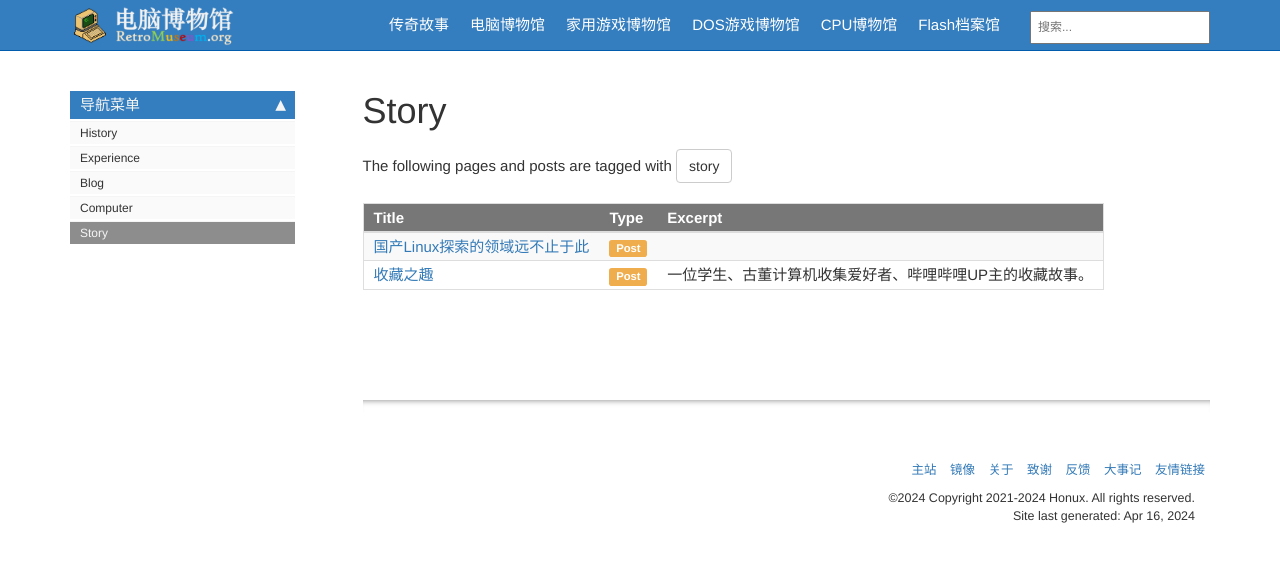
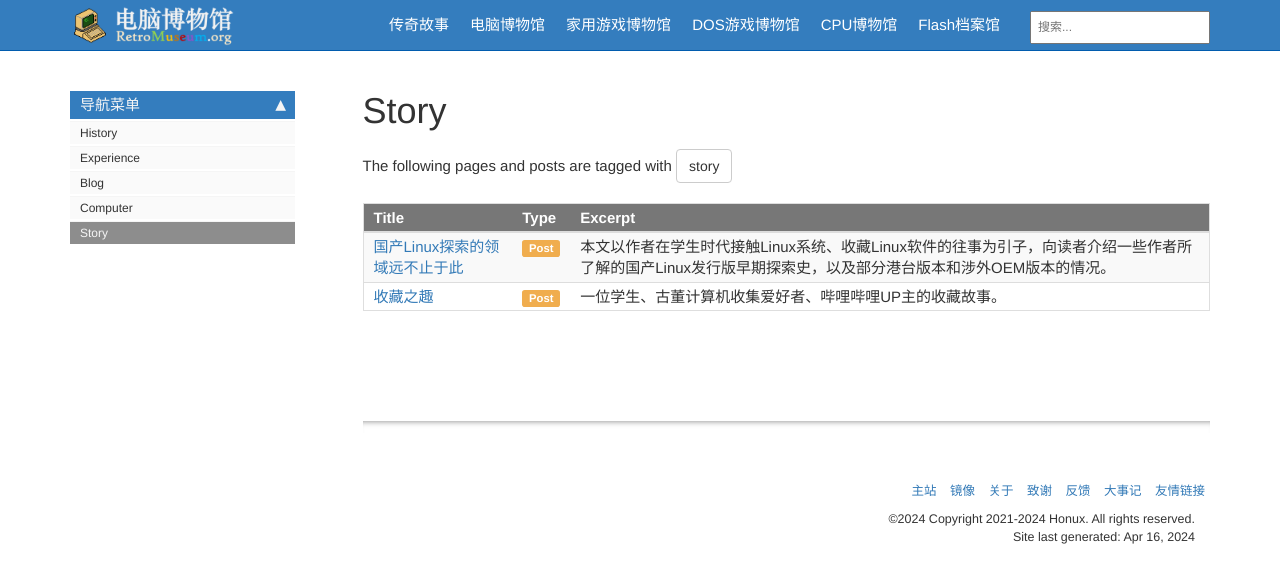
Before and after one commit to compumuseum/compumuseum.github.io, a Jekyll site: the page built from pages/tags/tag_story.md, in a window 1280 px wide. Shown: the top 583 px of the page. Built offline with Jekyll 4.4.1, drawn with Linux system fonts in a browser that asks for light colours.

Commit message:
Update 2024-04-16-exploration_history_of_domestic_linux_distribution.md

```diff
--- a/_posts/2024-04-16-exploration_history_of_domestic_linux_distribution.md
+++ b/_posts/2024-04-16-exploration_history_of_domestic_linux_distribution.md
@@ -4,7 +4,7 @@ categories: story
 permalink: exploration_history_of_domestic_linux_distribution.html
 tags: [story]
 hide_sidebar: true
-summary: ""
+summary: "本文以作者在学生时代接触Linux系统、收藏Linux软件的往事为引子，向读者介绍一些作者所了解的国产Linux发行版早期探索史，以及部分港台版本和涉外OEM版本的情况。"
 ---
 
 近年来，国产化战略成为中国信息技术行业的重要主题。操作系统作为通用的基础软件，更是国产化战略的重要一环。出于技术可控和生态兼容等因素，多数国产操作系统基于GNU/Linux[1]二次开发。提到当今主打政企和服务器市场的国产Linux发行版（如红旗、中标麒麟），行业内的读者对此应该比较熟知。不过，国产Linux探索的领域远不止于此。我作为一名80后计算机人、Linux爱好者，曾经长年关注这一主题。这里，我想以我在学生时代（1998～2014，中学～博士）接触Linux系统、收藏Linux软件的往事为引子，向读者介绍一些我所了解的国产Linux发行版早期探索史，以及部分港台版本和涉外OEM（代工生产，Original Equipment Manufacturer的简称）版本的情况。
@@ -15,13 +15,13 @@ summary: ""
 
 世纪之交时期的国产Linux发行版多数具有技术创业型团队背景。它们乘着“.com”的浪潮，大有初生牛犊不怕虎之势。这些版本面向个人桌面、服务器、嵌入式等市场四面出击，在解决中文处理等中国特色问题时各显神通。下面介绍这一时期的一些代表性产品。
 
-Xteam Linux号称是中国大陆首套中文Linux发行版，1.0版发布于1999年初，定位为桌面市场。在Linux生态软件的国际化（i18n）实现尚未成熟的年代，它采用了以源码级为主、外挂为辅的汉化方式。作为先驱产品，Xteam Linux 1.0版曾创下了4个月销售10万套的傲人业绩。其开发商北京冲浪平台公司可谓国内Linux领域的先行者，公司名称源于互联网早年流行的“网上冲浪”的说法。该公司曾在香港创业版上市，在亏损阴影下被收购转型。尽管如此，它当年主动向国人传播自由软件理念的行动仍功不可没。
+**Xteam Linux**号称是中国大陆首套中文Linux发行版，1.0版发布于1999年初，定位为桌面市场。在Linux生态软件的国际化（i18n）实现尚未成熟的年代，它采用了以源码级为主、外挂为辅的汉化方式。作为先驱产品，Xteam Linux 1.0版曾创下了4个月销售10万套的傲人业绩。其开发商北京冲浪平台公司可谓国内Linux领域的先行者，公司名称源于互联网早年流行的“网上冲浪”的说法。该公司曾在香港创业版上市，在亏损阴影下被收购转型。尽管如此，它当年主动向国人传播自由软件理念的行动仍功不可没。
 
 2000年初，冲浪平台公司推出了可在Windows上直接安装的Xteam Lindows，对标了同类英文产品WinLinux 2000。这是一次市场化的尝试，旨在满足那些想体验或学习Linux，又担心技术门槛或操作风险的用户。多年后的Ubuntu Wubi和Windows Subsystem for Linux[2]也在相似的方向上找到了合理的产品定位，这让我们对先行者肃然起敬。容易与Lindows混淆的是另一款名为Linxp、定位截然相反的发行版。它来自深圳雷音软件公司，特色是内置wine（一个在多种操作系统上运行Windows程序的兼容层），可以运行一些Windows应用软件。
 
-蓝点Linux（BluePoint Linux）则是几个年轻的创业者打造中文Linux系统的一段技术与资本传奇。1999年，蓝点Linux面市，主攻国产品牌电脑的操作系统OEM市场，一度成为最大的中文Linux供应商。在系统汉化的技术思路上，它打着具有争议的“内核中文化”旗号，曾经引发业界论战。但这并没有妨碍蓝点迅速在美国场外柜台交易系统（Over the Counter Bulletin Board，OTCBB）上市、一夜之间创造4亿美元市值的奇迹。然而，互联网泡沫和股灾很快将其打下神坛。蓝点团队后来转型做嵌入式系统，尽管风光不再，但其创业精神却值得纪念。
+**蓝点Linux（BluePoint Linux）**则是几个年轻的创业者打造中文Linux系统的一段技术与资本传奇。1999年，蓝点Linux面市，主攻国产品牌电脑的操作系统OEM市场，一度成为最大的中文Linux供应商。在系统汉化的技术思路上，它打着具有争议的“内核中文化”旗号，曾经引发业界论战。但这并没有妨碍蓝点迅速在美国场外柜台交易系统（Over the Counter Bulletin Board，OTCBB）上市、一夜之间创造4亿美元市值的奇迹。然而，互联网泡沫和股灾很快将其打下神坛。蓝点团队后来转型做嵌入式系统，尽管风光不再，但其创业精神却值得纪念。
 
-幸福Linux（Happy Linux）源于联想公司，它是当年国内大型IT厂商涉足Linux的代表。幸福Linux具有家用版、服务器版、嵌入式版等全线产品，并在联想的部分个人电脑 （PC）产品中预装。该发行版的重要特色是将联想在Windows平台的代表作——“幸福之家”移植到了Linux平台，其中包含不少自主研发或引进汉化的多媒体娱乐、教育、生活、办公类软件，足以看出联想当时对家用Linux市场的重视。可惜幸福Linux最终没有战胜强大的微软生态，联想的创造性贡献成为了中文Linux的一段史诗。
+**幸福Linux（Happy Linux）**源于联想公司，它是当年国内大型IT厂商涉足Linux的代表。幸福Linux具有家用版、服务器版、嵌入式版等全线产品，并在联想的部分个人电脑 （PC）产品中预装。该发行版的重要特色是将联想在Windows平台的代表作——“幸福之家”移植到了Linux平台，其中包含不少自主研发或引进汉化的多媒体娱乐、教育、生活、办公类软件，足以看出联想当时对家用Linux市场的重视。可惜幸福Linux最终没有战胜强大的微软生态，联想的创造性贡献成为了中文Linux的一段史诗。
 
 早期市面上除了完整的中文Linux发行版，也有适用于英文版的中文扩展包，包内一般含有汉化版软件、中文字体及外挂输入法。此类产品的代表是YOUR Linux外挂中文平台，它是由北京Linux俱乐部和腾图电子出版社于2000年共同发布的。北京Linux俱乐部是国内较早成立的民间Linux爱好者组织，对Linux在高校的推广发挥过积极作用。腾图以“Linux风暴”为名出版过多种Linux应用光盘，反映了那几年业界开拓Linux市场的小高潮。常见的中文扩展包还有沈阳玳娜软件公司的阳春白雪中文环境等。
 
@@ -43,19 +43,19 @@ Xteam Linux号称是中国大陆首套中文Linux发行版，1.0版发布于1999
 
 经历了大浪淘沙的开源行业，沉淀出几个经典的国产Linux发行版，也挥别了一些曾经的当红版本。863、核高基等专项也为国资背景发行版的壮大奠定了基石。与此同时，伴随着宽带互联网的普及，社区和个人发行版也遍地开花。接下来介绍这段时间的代表性产品。
 
-如果说红旗Linux（Red Flag Linux）是国产系统软件的一面旗帜，恐怕无人反对。该发行版源于中科院软件所，自2000年起采用公司化运作。红旗Linux受体制的护佑成长壮大，在科研、政府采购和国产化项目中颇有成就，也曾受惠于个人电脑OEM市场的政策福利。依托于学术界背景，它对Linux开源社区确有实质性的贡献。尽管原中科红旗公司在2014年因经营困难被清算后又被收购，继而在2019年由新成立的民营运营主体接手，然而万幸的是，红旗品牌和产品一直被保留且有所发展，延续了中国Linux用户的情怀。
+如果说**红旗Linux（Red Flag Linux）**是国产系统软件的一面旗帜，恐怕无人反对。该发行版源于中科院软件所，自2000年起采用公司化运作。红旗Linux受体制的护佑成长壮大，在科研、政府采购和国产化项目中颇有成就，也曾受惠于个人电脑OEM市场的政策福利。依托于学术界背景，它对Linux开源社区确有实质性的贡献。尽管原中科红旗公司在2014年因经营困难被清算后又被收购，继而在2019年由新成立的民营运营主体接手，然而万幸的是，红旗品牌和产品一直被保留且有所发展，延续了中国Linux用户的情怀。
 
 相比行不更名的红旗，同样具有国字号背景且经历多次股权变更的中软系公司（CS&S）的操作系统则具有复杂的更名和“换芯”历程。1999年，中软Linux（COSIX Linux）诞生。2003年，中软与普华投资成立中标软件，系统更名为中标普华Linux（NeoShine Linux）。2010年，中标普华与国防科大的银河麒麟产品合并，系统更名为中标麒麟Linux（NeoKylin Linux）并延续至今。所谓“换芯”，是指在采用Linux内核之前，中软早年的COSIX曾基于System V和Tru64研制，而银河麒麟则基于FreeBSD开发。
 
-共创Linux（CoCreate Linux）来自北京共创开源软件有限公司。该公司成立于本世纪初，2005年前后是它的辉煌时期：曾成为国际开源组织OSDL的首个中国会员，创办了OpenDesktop开源社区，发行过令人惊艳的高仿Windows Longhorn（Vista）发行版，也在多个政企项目中取得成绩。2010年前后，共创开源针对龙芯CPU发行过桌面Linux版本，社区也转型为龙芯开发者网站，为龙芯生态的发展做出了一些贡献。共创开源公司目前依然存续，可惜已经听不到它在操作系统领域的声音。
+**共创Linux（CoCreate Linux）**来自北京共创开源软件有限公司。该公司成立于本世纪初，2005年前后是它的辉煌时期：曾成为国际开源组织OSDL的首个中国会员，创办了OpenDesktop开源社区，发行过令人惊艳的高仿Windows Longhorn（Vista）发行版，也在多个政企项目中取得成绩。2010年前后，共创开源针对龙芯CPU发行过桌面Linux版本，社区也转型为龙芯开发者网站，为龙芯生态的发展做出了一些贡献。共创开源公司目前依然存续，可惜已经听不到它在操作系统领域的声音。
 
-新华Linux/华镭系统（RAYS）是一个曾在2004～2007年间活跃过的国产发行版，来自香港新华集团（红旗Linux早期投资商之一）的子公司——南京新华科技。这家公司在成立之初代理发行过红旗Linux，研发过Linux下的汉统（Unihan）中文平台，后来主营政府、教育等行业解决方案和Linux教育培训业务。新华Linux公开发行过的版本数量不多，或许只是公司主营业务的一项副产品。新华科技也曾涉足嵌入式领域，并为龙芯盒子开发过定制版操作系统，但现如今产品已在主流市场销声匿迹。
+**新华Linux/华镭系统（RAYS）**是一个曾在2004～2007年间活跃过的国产发行版，来自香港新华集团（红旗Linux早期投资商之一）的子公司——南京新华科技。这家公司在成立之初代理发行过红旗Linux，研发过Linux下的汉统（Unihan）中文平台，后来主营政府、教育等行业解决方案和Linux教育培训业务。新华Linux公开发行过的版本数量不多，或许只是公司主营业务的一项副产品。新华科技也曾涉足嵌入式领域，并为龙芯盒子开发过定制版操作系统，但现如今产品已在主流市场销声匿迹。
 
-即时Linux（ThizLinux）同样是一个具有港资背景的发行版，它来自香港即时科研集团。即时集团在2000～2003年间火速推出即时Linux 1.0～7.0版本，并在内地和港台全面铺开市场，积极投身政采与OEM项目。后续几年，即时Linux产品虽在不断维护，版本号却只在7.0X基础上缓慢演进。2006年，该公司宣布转型教育培训、企业解决方案等方向，2017年又开始投身金融科技市场与服务。即时集团现在虽然已经不再研发Linux系统，却将这段历史记录在了它的子公司“上海即时利尼克斯软件有限公司”的名称之中。
+**即时Linux（ThizLinux）**同样是一个具有港资背景的发行版，它来自香港即时科研集团。即时集团在2000～2003年间火速推出即时Linux 1.0～7.0版本，并在内地和港台全面铺开市场，积极投身政采与OEM项目。后续几年，即时Linux产品虽在不断维护，版本号却只在7.0X基础上缓慢演进。2006年，该公司宣布转型教育培训、企业解决方案等方向，2017年又开始投身金融科技市场与服务。即时集团现在虽然已经不再研发Linux系统，却将这段历史记录在了它的子公司“上海即时利尼克斯软件有限公司”的名称之中。
 
-Hiweed Linux是一套社区发行版，始于2004年，定位于“免除新手痛苦、节约老手时间”。它于2009年底更名为深度操作系统（Deepin）。2011年，武汉深之度科技有限公司成立，负责本系统的开发推广。深度团队具有较强的研发能力，也非常注重国人用户体验。新版深度系统采用自主研发的DDE桌面，并通过Deepin-wine支持了大量移植自Windows的国产软件，因此成为近几年最受欢迎的桌面Linux发行版之一。在国产化新浪潮中，深度系统挺进服务器领域，对接了龙芯、申威等国产CPU，前景被业界看好。
+**Hiweed Linux**是一套社区发行版，始于2004年，定位于“免除新手痛苦、节约老手时间”。它于2009年底更名为深度操作系统（Deepin）。2011年，武汉深之度科技有限公司成立，负责本系统的开发推广。深度团队具有较强的研发能力，也非常注重国人用户体验。新版深度系统采用自主研发的DDE桌面，并通过Deepin-wine支持了大量移植自Windows的国产软件，因此成为近几年最受欢迎的桌面Linux发行版之一。在国产化新浪潮中，深度系统挺进服务器领域，对接了龙芯、申威等国产CPU，前景被业界看好。
 
-MaxCapture Linux则是一款小有名气的个人发行版，作者为徐文达。该发行版基于Knoppix，面向教学演示、系统急救等应用。Live CD版本通过2004年8月《玩电脑》杂志公开发布，并作为当期的“特别话题”得到了详细介绍。能够通过传统媒体发布个人Linux发行版，成为那个时代的一段佳话。作者当年发表的一些文章也成为了指导国内爱好者制作定制化Linux版本及Live CD的指南。近年来，随着主流Linux发行版功能日益成熟，制作个人发行版的必要性越来越小，历史留存的这些小众版本便成为美好的回忆。
+**MaxCapture Linux**则是一款小有名气的个人发行版，作者为徐文达。该发行版基于Knoppix，面向教学演示、系统急救等应用。Live CD版本通过2004年8月《玩电脑》杂志公开发布，并作为当期的“特别话题”得到了详细介绍。能够通过传统媒体发布个人Linux发行版，成为那个时代的一段佳话。作者当年发表的一些文章也成为了指导国内爱好者制作定制化Linux版本及Live CD的指南。近年来，随着主流Linux发行版功能日益成熟，制作个人发行版的必要性越来越小，历史留存的这些小众版本便成为美好的回忆。
 
 这一时期诞生的知名中文社区发行版还有Linux人社区开发并得到红旗支持的Qomo Linux、天空竞技场论坛基于Puppy Linux开发的Veket、台湾教育界开发的B2D Linux等。个人发行版的代表还有上海lvjinhua的Dubuntu、台湾Ping-Hsun Chen的PUD GNU/Linux等。2006年之后，随着Ubuntu定制工具包（Ubuntu Customization Kit）等工具的发布，以及Ubuntu论坛“中文衍生版”板块的开通，国内曾出现了一个自制Ubuntu衍生版的小高潮。可惜技术门槛的降低反而让精品版本变得凤毛麟角。
 
@@ -75,21 +75,21 @@ MaxCapture Linux则是一款小有名气的个人发行版，作者为徐文达
 
 龙芯CPU在发展初期选用MIPS架构，支持的操作系统类型相对有限，但为其做过适配的Linux发行版数量并不少。早期基于龙芯2代的龙芯盒子预装的Loongson Debian是基于Debian定制优化的版本；龙梦笔记本预装的Loonux也是在Debian之上附加了定制化的用户界面。当时为这些设备做过系统适配的还有中科红旗、共创开源、新华华镭等国产厂商。近年来，龙芯官网的适配列表中已经罗列了中标麒麟、统信、深度等几乎所有国产Linux厂商，反映出龙芯生态的日益成熟及国内产业的抱团发展。随着龙芯发布自主的LoongArch架构，国产生态也将迎来新机遇。
 
-Asianux是由中国的中科红旗、日本的Miracle Linux、韩国的Hancom等亚洲IT厂商联合开发的一款服务器Linux发行版，始于2004年。这个发行版致力于为亚洲Linux厂商提供一套企业级Linux标准基础组件，力图以本土营销和服务的优势同欧美Linux厂商抗衡。不同于纯商业的技术组织，Asianux产业联盟要求各参与方应具有所在国的政府背景，以便借力研发和推广。中科红旗在这一联盟中处于主导地位。在中科红旗经历困难和转型的那几年，Asianux的发布进度也受到影响，不过现已恢复元气。
+**Asianux**是由中国的中科红旗、日本的Miracle Linux、韩国的Hancom等亚洲IT厂商联合开发的一款服务器Linux发行版，始于2004年。这个发行版致力于为亚洲Linux厂商提供一套企业级Linux标准基础组件，力图以本土营销和服务的优势同欧美Linux厂商抗衡。不同于纯商业的技术组织，Asianux产业联盟要求各参与方应具有所在国的政府背景，以便借力研发和推广。中科红旗在这一联盟中处于主导地位。在中科红旗经历困难和转型的那几年，Asianux的发布进度也受到影响，不过现已恢复元气。
 
-中标麒麟Linux（NeoKylin Linux）隶属于中国电子集团，源于2010年中标普华与银河麒麟的产品合并。该发行版紧扣国家战略导向，深耕安全可控能力，主攻政府和工业等重点领域，适配多种国产CPU，国内市场占有率长期位居第一。国防科大麒麟品牌衍生出的国产Linux品牌还有银河麒麟（与中标麒麟同属中国电子集团，不同于早期基于FreeBSD的版本）、湖南麒麟信安、优麒麟等。除了面向桌面用户的社区版本优麒麟，其他发行版也均以安全特色主打政企市场。
+**中标麒麟Linux（NeoKylin Linux）**隶属于中国电子集团，源于2010年中标普华与银河麒麟的产品合并。该发行版紧扣国家战略导向，深耕安全可控能力，主攻政府和工业等重点领域，适配多种国产CPU，国内市场占有率长期位居第一。国防科大麒麟品牌衍生出的国产Linux品牌还有银河麒麟（与中标麒麟同属中国电子集团，不同于早期基于FreeBSD的版本）、湖南麒麟信安、优麒麟等。除了面向桌面用户的社区版本优麒麟，其他发行版也均以安全特色主打政企市场。
 
 在智能手机和平板电脑普及之前，移动互联网设备（Mobile Internet Device，MID）、超级移动个人计算机（Ultra-mobile Personal Computer ，UMPC）、上网本曾在数码爱好者圈内流行，针对这些移动设备的操作系统成为了一块亟待瓜分的新蛋糕。中科红旗于2007年推出Midinux，面向移动终端；2009年推出inMini，面向上网本。这两个Linux发行版基于Moblin/MeeGo项目，重点优化用户体验。中科红旗还着力建设产业链，与爱国者、联想等硬件厂商以及独立软件供应商开展合作，共建生态系统。可惜伴随着这一类过渡形态产品的退市，这两个发行版连同其上下游软件都成为了昙花一现。
 
 在MID流行的年代，合肥有一家名为“智器”的硬件厂商，它的SmartQ系列产品广受数码爱好者追捧。那时移动操作系统的战事正酣：Android尚未成功、Windows CE实力尤在、MeeGo和webOS各盘踞一方。智器在这一局势下采取了多系统的策略，在Linux发行版方面选择定制开发Ubuntu。智器定制版Ubuntu针对小屏幕和触摸屏进行了优化，预装了3G驱动，并且可选安装一批国人喜闻乐见的影音、娱乐、财经、阅读类软件。MID风潮过后，智器还做过平板电脑与智能手表，但风光已不如当年。
 
-雨林木风开源操作系统（Ylmf OS）是一款桌面Linux发行版，始于2009年，开发商是Windows XP时代颇有争议的东莞雨林木风公司。该发行版基于Ubuntu开发，早期版本以界面高仿Windows著称。当年市面上曾出现过一种盒装的Ylmf OS版本，较难判断是官方版本或是所谓“伪正版”。2012年，该系统更名为起点操作系统（StartOS），并由新成立的爱瓦力公司经营，如今版本更新近乎停滞。尽管Ylmf OS在遵守版权协议方面仍有缺陷，但借团队转型之机向国人推广Linux桌面的尝试仍有其积极意义。
+**雨林木风开源操作系统（Ylmf OS）**是一款桌面Linux发行版，始于2009年，开发商是Windows XP时代颇有争议的东莞雨林木风公司。该发行版基于Ubuntu开发，早期版本以界面高仿Windows著称。当年市面上曾出现过一种盒装的Ylmf OS版本，较难判断是官方版本或是所谓“伪正版”。2012年，该系统更名为起点操作系统（StartOS），并由新成立的爱瓦力公司经营，如今版本更新近乎停滞。尽管Ylmf OS在遵守版权协议方面仍有缺陷，但借团队转型之机向国人推广Linux桌面的尝试仍有其积极意义。
 
 <div align="center">
     <img src="../images/dnbwg/exploration_history_of_domestic_linux_distribution_3.jpg" alt=""/>
 </div>
 
-这一时期比较受欢迎的国产社区发行版当属前述的优麒麟（Ubuntu Kylin）。Ubuntu官方的技术支持加上中国团队的本地优化，使其权衡了成熟度与易用性。当时国内短暂出现过的社区或个人Ubuntu定制版本还有新氧、开拓者、喀纳斯等。在主流的政企市场之外，比较有特色的国产发行版还包括广州慧炬公司针对系统急救需求开发的Prayaya Q3、黑龙江中科方德公司面向“龙迈”上网本开发的Delix、湖南宝龙公司面向“微智电脑”（U盘）开发的Bolod XOS等。
+这一时期比较受欢迎的国产社区发行版当属前述的**优麒麟（Ubuntu Kylin）**。Ubuntu官方的技术支持加上中国团队的本地优化，使其权衡了成熟度与易用性。当时国内短暂出现过的社区或个人Ubuntu定制版本还有新氧、开拓者、喀纳斯等。在主流的政企市场之外，比较有特色的国产发行版还包括广州慧炬公司针对系统急救需求开发的Prayaya Q3、黑龙江中科方德公司面向“龙迈”上网本开发的Delix、湖南宝龙公司面向“微智电脑”（U盘）开发的Bolod XOS等。
 
 中国软件行业在这段时间可谓经历了整体转型。曾经困扰行业多年的盗版问题被软件服务化（SaaS）、订阅制、应用商店、智能手机等新模式逐步改善。原本在桌面系统和应用软件领域被寄予厚望的国产Linux生态转而在云数据中心和移动端设备重焕新生，而业界对用户的版权意识教育也由照本宣科变为潜移默化。把握并适应这一趋势的企业得到了长足发展，墨守成规者则被时代淘汰。回顾这个变革的年代，我们有理由相信中国软件行业的未来充满希望。
 
```
